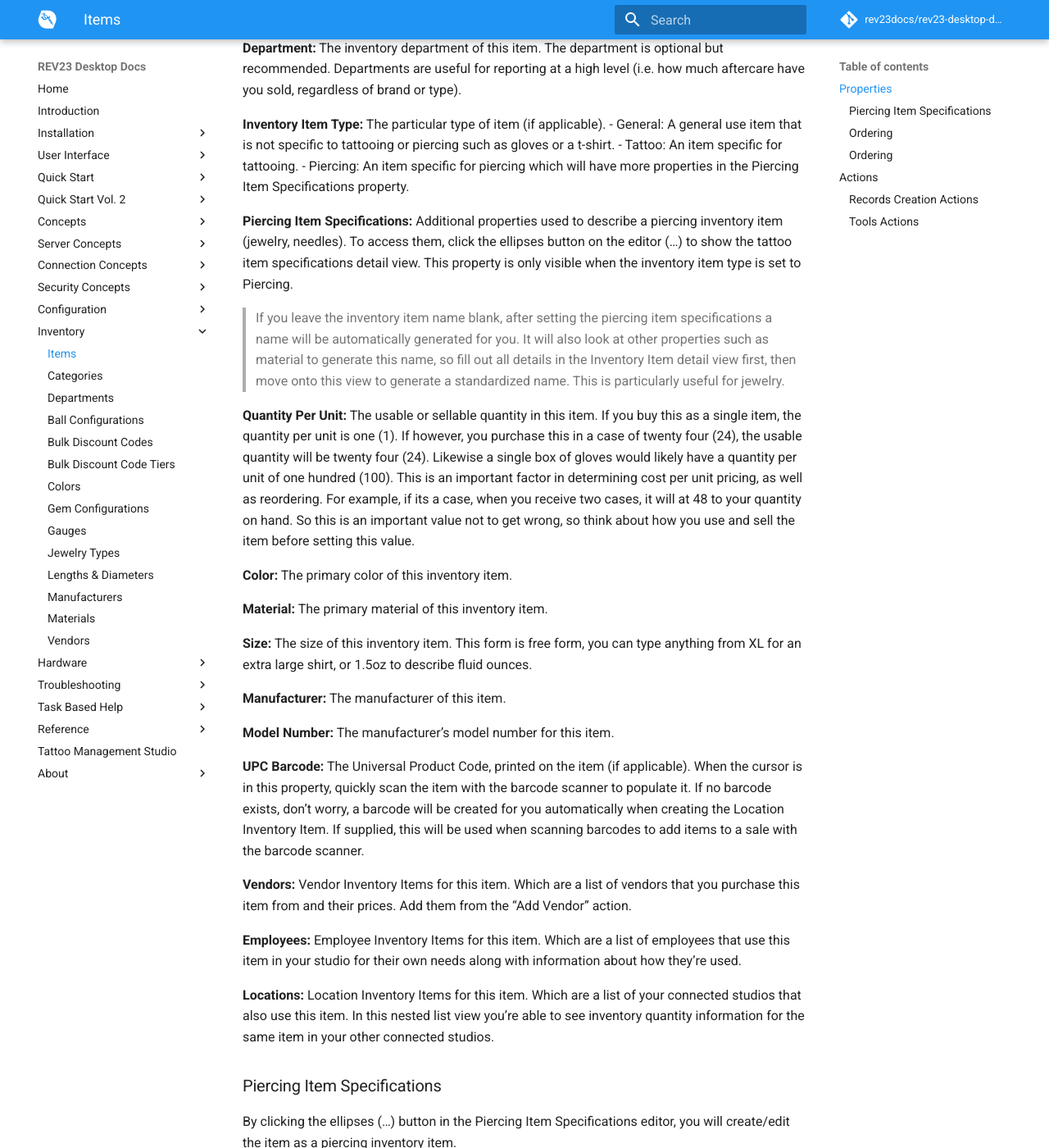
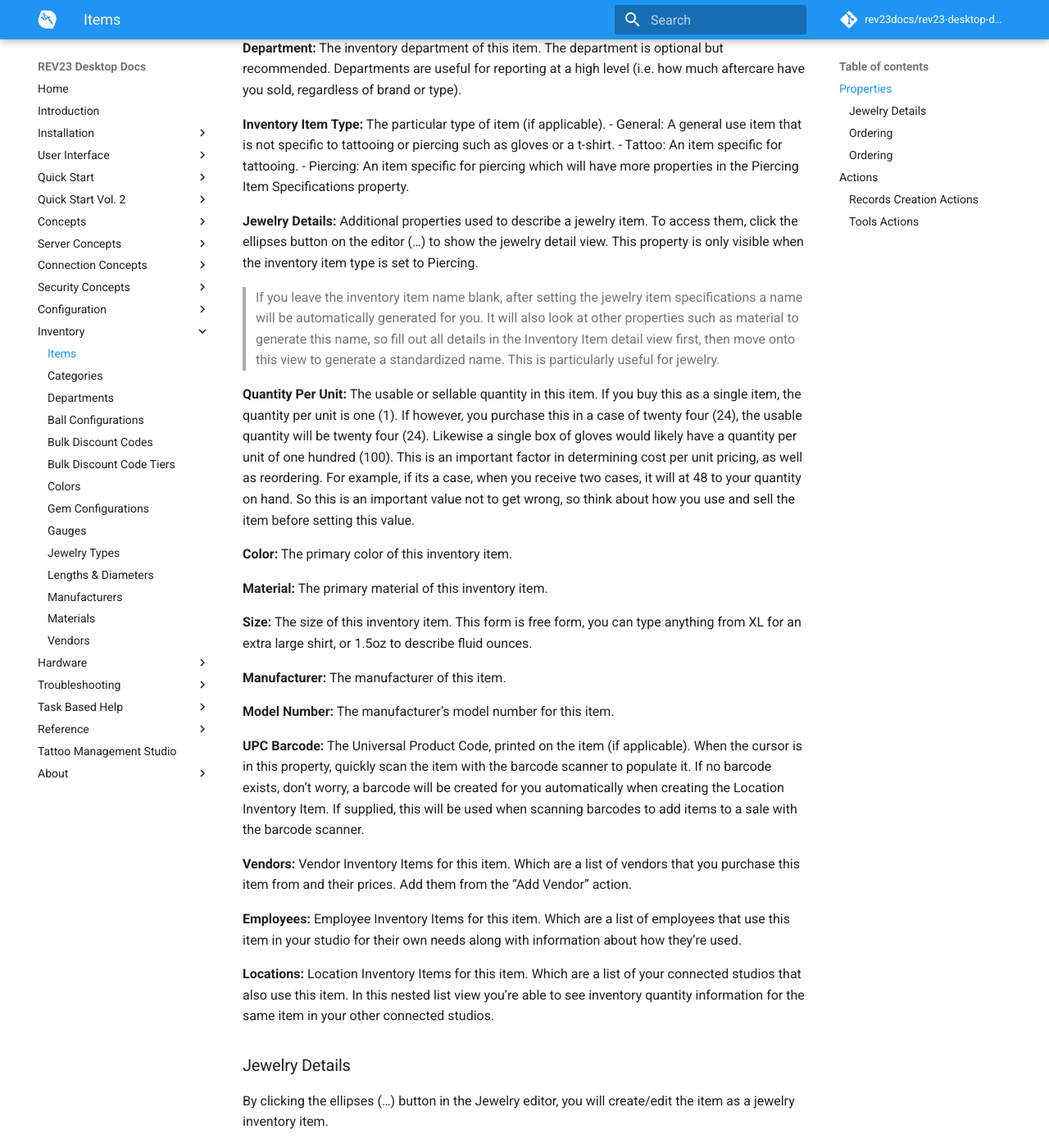
Before and after one commit to REV23Docs/rev23-desktop-docs, an MkDocs documentation site: the page built from docs/inventory/inventory-items.md, in a window 1280 px wide and 1400 px high, scrolled down 564 px. Shown: the whole window at 82% size. Built offline with MkDocs 1.6.1 and Material for MkDocs 9.7.7, drawn with Linux system fonts in a browser that asks for light colours; comment, search, counter and statistics services are not loaded; some of the changed text lies outside the part shown.

Commit message:
Updated for 18.1.6

```diff
--- a/docs/inventory/inventory-items.md
+++ b/docs/inventory/inventory-items.md
@@ -15,9 +15,9 @@ Inventory Items in REV23 Desktop represent sellable and disposable items in your
 - Tattoo: An item specific for tattooing.
 - Piercing: An item specific for piercing which will have more properties in the Piercing Item Specifications property.
 
-**Piercing Item Specifications:** Additional properties used to describe a piercing inventory item (jewelry, needles). To access them, click the ellipses button on the editor (...) to show the tattoo item specifications detail view. This property is only visible when the inventory item type is set to Piercing.
+**Jewelry Details:** Additional properties used to describe a jewelry item. To access them, click the ellipses button on the editor (...) to show the jewelry detail view. This property is only visible when the inventory item type is set to Piercing.
 
-> If you leave the inventory item name blank, after setting the piercing item specifications a name will be automatically generated for you. It will also look at other properties such as material to generate this name, so fill out all details in the Inventory Item detail view first, then move onto this view to generate a standardized name. This is particularly useful for jewelry.
+> If you leave the inventory item name blank, after setting the jewelry item specifications a name will be automatically generated for you. It will also look at other properties such as material to generate this name, so fill out all details in the Inventory Item detail view first, then move onto this view to generate a standardized name. This is particularly useful for jewelry.
 
 **Quantity Per Unit:** The usable or sellable quantity in this item. If you buy this as a single item, the quantity per unit is one (1). If however, you purchase this in a case of twenty four (24), the usable quantity will be twenty four (24). Likewise a single box of gloves would likely have a quantity per unit of one hundred (100). This is an important factor in determining cost per unit pricing, as well as reordering. For example, if its a case, when you receive two cases, it will at 48 to your quantity on hand. So this is an important value not to get wrong, so think about how you use and sell the item before setting this value.
 
@@ -39,13 +39,8 @@ Inventory Items in REV23 Desktop represent sellable and disposable items in your
 
 **Locations:** Location Inventory Items for this item. Which are a list of your connected studios that also use this item. In this nested list view you're able to see inventory quantity information for the same item in your other connected studios.
 
-### Piercing Item Specifications
-By clicking the ellipses (...) button in the Piercing Item Specifications editor, you will create/edit the item as a piercing inventory item.
-
-**Piercing Inventory Item Type:** The type of piercing item.
-
-- Needle
-- Jewelry
+### Jewelry Details
+By clicking the ellipses (...) button in the Jewelry editor, you will create/edit the item as a jewelry inventory item.
 
 **Jewelry Type:** The jewelry type of this item.
 
```
Also changed, not shown: other parts of docs/inventory/inventory-items.md (+1 -27 lines), docs/configuration/taxes.md (+7 -0 lines), docs/how-to/restore-your-database.md (+2 -0 lines), docs/inventory/ball-configurations.md (deleted, +0 -7 lines), docs/inventory/gem-configurations.md (+3 -3 lines).
